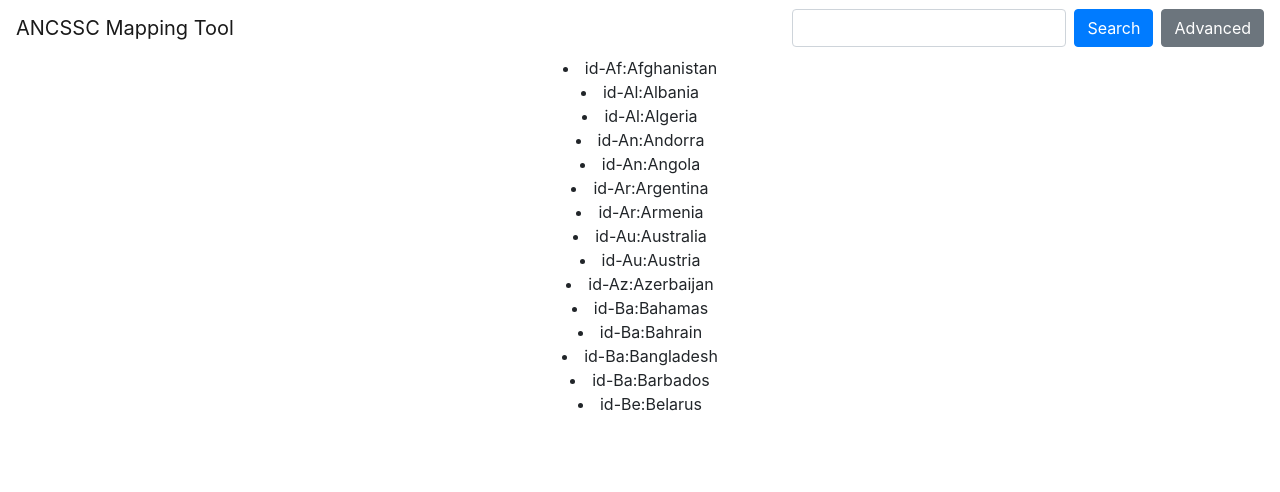
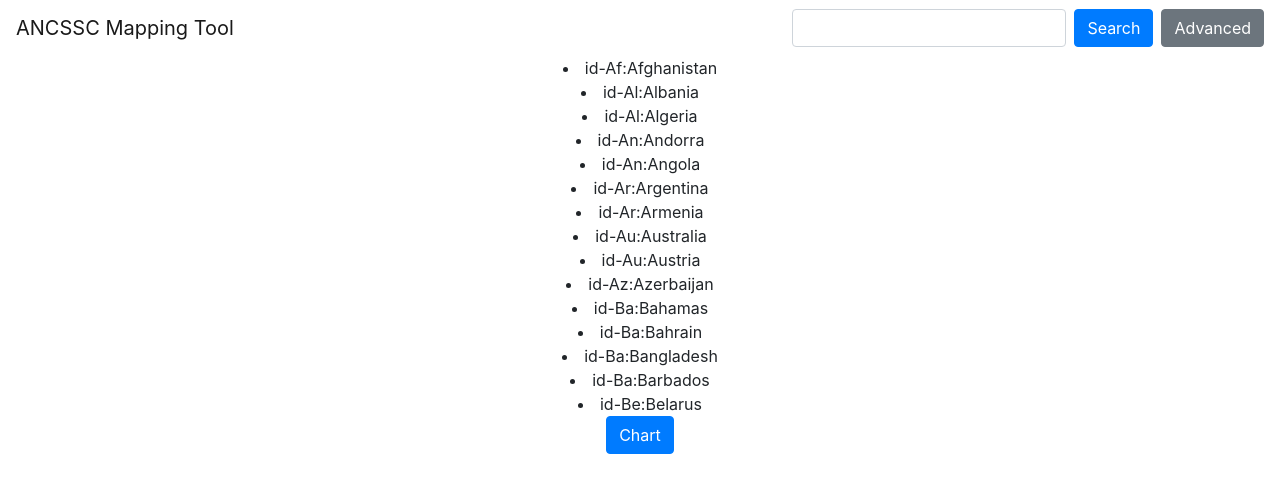
Before and after one commit to UCL-COMP0016-Team37/Mapping-Tool-Frontend, a React (Create React App) app: page /search-results in a window 1280 px wide. Shown: the top 492 px of the page. Built offline with nearby package versions, Linux system fonts and the light colour scheme.

Commit message:
chart button added from search result page

```diff
--- a/src/components/searchResult/index.js
+++ b/src/components/searchResult/index.js
@@ -2,6 +2,9 @@ import React from 'react';
 
 import SearchResultItem from './searchResultItem';
 import API from 'utils/backendApi';
+import history from 'utils/history';
+import { Button } from 'react-bootstrap';
+import './searchResult.scss';
 
 export default class SearchResult extends React.Component{
 
@@ -13,7 +16,16 @@ export default class SearchResult extends React.Component{
         });
     }
 
+    chartview(){
+        history.push('/chart');
+    }
+
     render(){
-        return this.state.results.map(something => <SearchResultItem key={something.title} country={something}/>);
+        return (
+            <div>
+                {this.state.results.map(something => <SearchResultItem key={something.title} country={something}/>)}
+                <Button className='chart-view-button' onClick={this.chartview.bind(this)}>Chart</Button>
+            </div>
+            )
     }
 }
--- /dev/null
+++ b/src/components/searchResult/searchResult.scss
@@ -0,0 +1,3 @@
+// .chart-view-button{
+//     position : right;
+// }
```
